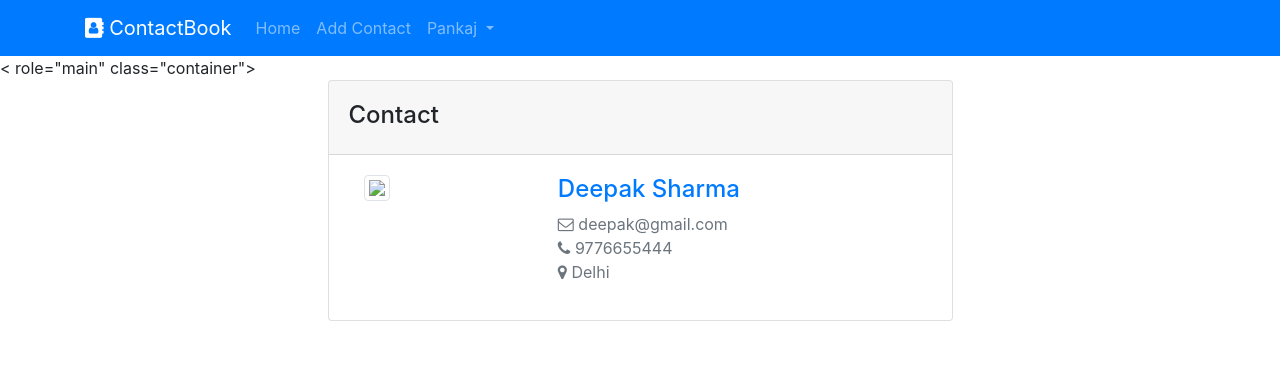
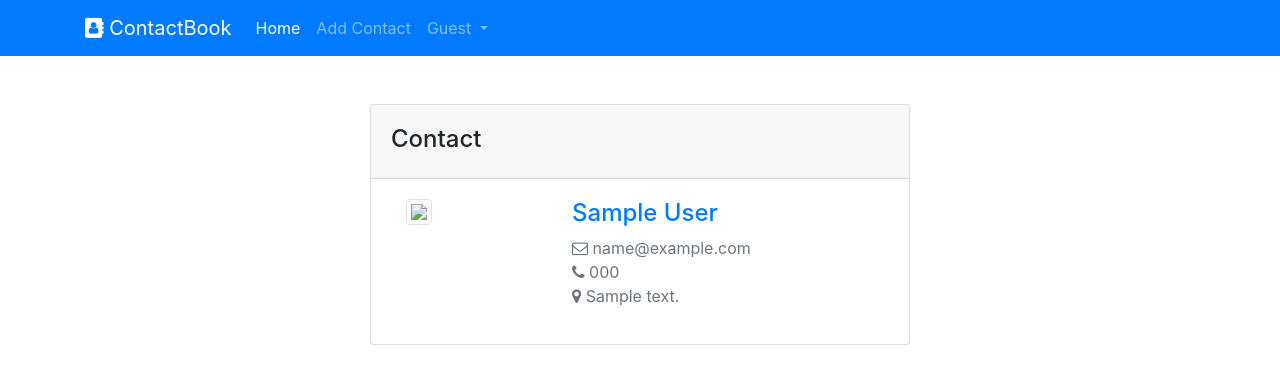
Before and after one commit to samhayder/php-hasinHayder, a PHP site: page /view.php?id=1 in a window 1280 px wide. Shown: the top 392 px of the page. Run offline with PHP 8.4, Linux system fonts and the light colour scheme; the visitor is signed in with stand-in values (Sample User, id 1); tables that the repository leaves empty or names only in its code hold one stand-in row (values such as "Sample post"); some libraries are stand-ins or nearby versions.

Commit message:
contacts-book-> contact edit

```diff
--- a/projects/contacts-book/index.php
+++ b/projects/contacts-book/index.php
@@ -22,7 +22,7 @@ if ( $userId > 0 ):
 
     //Pagination
     $currentPage = $_GET['page'] ?? 1;
-    $limit = 2;
+    $limit = 5;
     $offset = ( $currentPage - 1 ) * $limit;
     $paginationSql = "SELECT id FROM `contacts` WHERE `owner_id` = $userId";
     $paginationResult = mysqli_query( $conn, $paginationSql );
@@ -62,9 +62,9 @@ if ( $userId > 0 ):
 	          <?php echo ucfirst( $row['first_name'] ) . " " . ucfirst( $row['last_name'] ); ?>
 	        </td>
 	        <td class="align-middle">
-	          <a href="<?php echo BASEURL; ?>view.php?id=9"
+	          <a href="<?php echo BASEURL . "view.php?id=" . $row['id']; ?>"
 	            class="btn btn-success">View</a>
-	          <a href="<?php echo BASEURL; ?>add-contact.php?id=9"
+	          <a href="<?php echo BASEURL . "add-contact.php?id=" . $row['id']; ?>"
 	            class="btn btn-primary">Edit</a>
 	          <a href="<?php echo BASEURL; ?>delete.php?id=9" class="btn btn-danger"
 	            onclick="return confirm(`Are you sure want to delete this contact?`)">Delete</a>
--- a/projects/contacts-book/view.php
+++ b/projects/contacts-book/view.php
@@ -1,50 +1,51 @@
 <?php
- // Include Base URL
- require_once "includes/config.php";
- // Header
- include_once "components/header.php";
+// Includes Base URL
+require_once "includes/config.php";
+// Includes Database
+require_once "includes/db.php";
+
+// Header
+include_once "components/header.php";
+// Home Nav
+include_once "components/nav.php";
+
+$errors = errorMsg() ?? [];
+
+if ( empty( $_SESSION['user'] ) ) {
+    header( 'location:' . BASEURL . 'signup.php' );
+    exit();
+}
+
+$userId = $_SESSION['user']['id'] ?? 0;
+$contactId = $_GET['id'];
+
+if ( !empty( $contactId ) && is_numeric( $contactId ) ) {
+    $conn = db_connect();
+    $_contactId = mysqli_real_escape_string( $conn, $contactId );
+    $contactSql = "SELECT * FROM `contacts` WHERE `id` = {$_contactId} AND `owner_id` = {$userId}";
+    $contactSqlResult = mysqli_query( $conn, $contactSql );
+    $contactNumRows = mysqli_num_rows( $contactSqlResult );
+
+    if ( $contactNumRows > 0 ) {
+        $contactResult = mysqli_fetch_assoc( $contactSqlResult );
+    } else {
+        $errors[] = "Record doesn't exit.";
+    }
+
+    db_close( $conn );
+} else {
+    $errors[] = "Invalid contact id.";
+}
 ?>
 
-<nav class="navbar navbar-expand-lg navbar-dark bg-primary">
-  <div class="container">
-    <a class="navbar-brand" href="<?php echo BASEURL;?>"><i
-        class="fa fa-address-book"></i> ContactBook</a>
-    <button class="navbar-toggler" type="button" data-toggle="collapse"
-      data-target="#navbarNavDropdown" aria-controls="navbarNavDropdown"
-      aria-expanded="false" aria-label="Toggle navigation">
-      <span class="navbar-toggler-icon"></span>
-    </button>
-    <div class="collapse navbar-collapse" id="navbarNavDropdown">
-      <ul class="navbar-nav">
-        <li class="nav-item ">
-          <a class="nav-link" href="<?php echo BASEURL;?>">Home <span
-              class="sr-only">(current)</span></a>
-        </li>
-        <li class="nav-item">
-          <a class="nav-link" href="<?php echo BASEURL;?>addcontact.php">Add
-            Contact</a>
-        </li>
-        <li class="nav-item dropdown ">
-          <a class="nav-link dropdown-toggle"
-            href="<?php echo BASEURL;?>profile.php" id="navbarDropdownMenuLink"
-            role="button" data-toggle="dropdown" aria-haspopup="true"
-            aria-expanded="false">
-            Pankaj </a>
-          <div class="dropdown-menu" aria-labelledby="navbarDropdownMenuLink">
-            <a class="dropdown-item"
-              href="<?php echo BASEURL;?>profile.php">Profile</a>
-            <a class="dropdown-item"
-              href="<?php echo BASEURL;?>logout.php">Logout</a>
-          </div>
-        </li>
-      </ul>
-    </div>
-  </div>
-</nav>
-< role="main" class="container">
-  <div class="row justify-content-center wrapper">
+<main role="main" class="container">
+  <div class="row justify-content-center wrapper py-5">
     <div class="col-md-6">
       <div class="card">
+        <?php
+//Show Error Message
+errorMsg();
+?>
         <header class="card-header">
           <h4 class="card-title mt-2">Contact</h4>
         </header>
@@ -56,13 +57,16 @@
                   width="150" class="img-thumbnail" />
               </div>
               <div class="col-sm-6 col-md-8">
-                <h4 class="text-primary">Deepak Sharma</h4>
+                <h4 class="text-primary">
+                  <?php echo ucfirst( $contactResult['first_name'] ) . " " . ucfirst( $contactResult['last_name'] ); ?>
+                </h4>
                 <p class="text-secondary">
                   <i class="fa fa-envelope-o" aria-hidden="true"></i>
-                  deepak@gmail.com<br />
+                  <?php echo $contactResult['email']; ?><br />
                   <i class="fa fa-phone" aria-hidden="true"></i>
-                  9776655444<br />
-                  <i class="fa fa-map-marker" aria-hidden="true"></i> Delhi
+                  <?php echo $contactResult['phone']; ?><br />
+                  <i class="fa fa-map-marker" aria-hidden="true"></i>
+                  <?php echo $contactResult['address']; ?>
                 </p>
                 <!-- Split button -->
               </div>
@@ -77,6 +81,6 @@
   </div>
 
   <?php
- // Footer
- include_once "components/footer.php";
+// Footer
+include_once "components/footer.php";
 ?>
```
Also changed, not shown: projects/contacts-book/actions/add-contact_action.php (+20 -2 lines), projects/contacts-book/add-contact.php (+53 -12 lines), 1 other file. Lines whose indentation alone changed are shown as unchanged.
